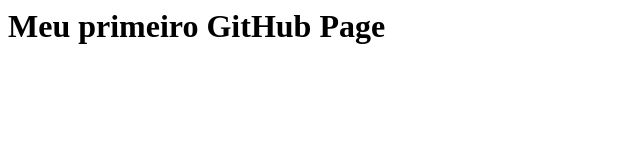
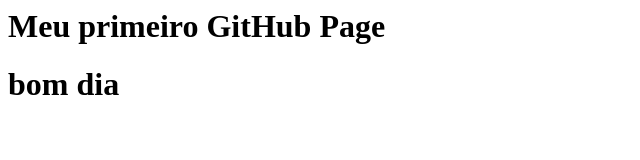
Before and after one commit to rafaelpilger/my-first-github-page, a plain HTML site: page index.html in a window 1280 px wide. Shown: the whole page, without its empty margins (0-640 px from the left). Drawn offline with Linux system fonts and the light colour scheme.

Commit message:
alteçãoindex.html

```diff
--- a/index.html
+++ b/index.html
@@ -4,5 +4,6 @@
   </head>
   <body>
     <h1>Meu primeiro GitHub Page</h1>
+    <h1>bom dia</h1>
   </body>
 </html>
```
